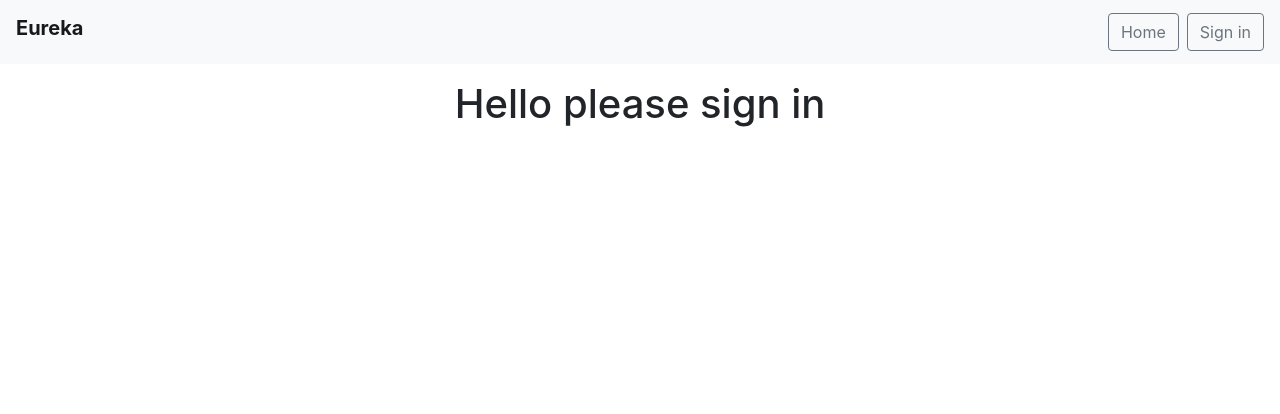
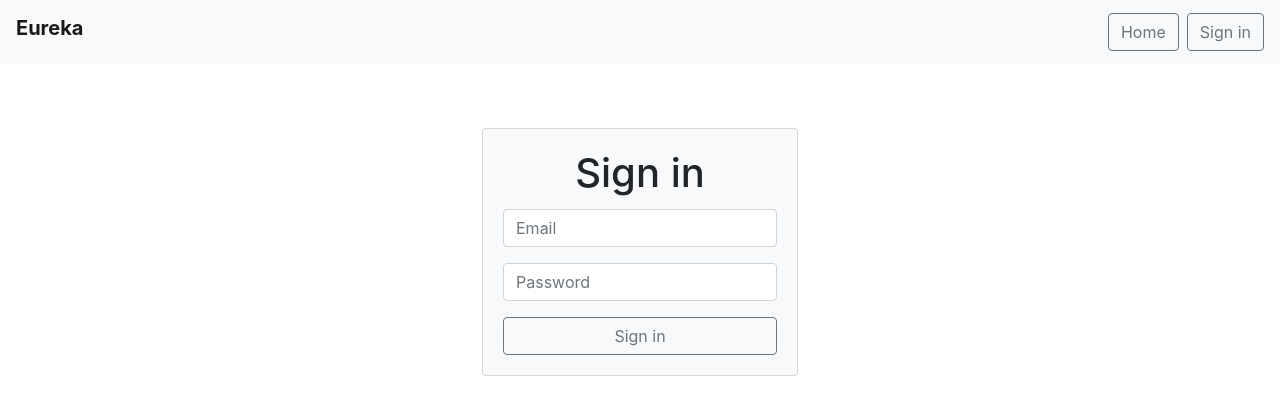
Before and after one commit to samhoward1990/Eureka, a React (Create React App) app in the folder client/: page /sign-in in a window 1280 px wide. Shown: the top 414 px of the page. Built offline with nearby package versions, Linux system fonts and the light colour scheme.

Commit message:
added sign in page and updated App.js

```diff
--- a/client/src/App.js
+++ b/client/src/App.js
@@ -3,9 +3,8 @@ import { BrowserRouter as Router, Switch, Route } from 'react-router-dom';
 
 import Navbar from './components/navbar';
 import HomepageContent from './components/homepage-content';
+import Signin from './components/sign-in';
 import './App.css';
-
-
 function App() {
   return (
     <Router>
@@ -13,7 +12,7 @@ function App() {
         <Navbar />
         <Switch>
           <Route path="/sign-in">
-            <h1>Hello please sign in</h1>
+            <Signin />
           </Route>
           <Route path="/">
             <HomepageContent />
--- /dev/null
+++ b/client/src/components/sign-in.js
@@ -0,0 +1,31 @@
+import React from 'react';
+
+class Signin extends React.Component {
+    render() {
+        return (
+            <div className="container">
+                <div className="row">
+                    <div className="col-sm-12 d-flex justify-content-center mt-5">
+                        <div className="card bg-light">
+                            <div className="card-body">
+                                <h1 className="card-title">Sign in</h1>
+                                <form>
+                                    <div className="form-group">
+                                        <input type="email" className="form-control" id="email" placeholder="Email"></input>
+                                    </div>
+                                    <div className="form-group">
+                                        <input type="password" className="form-control" id="password" placeholder="Password"></input>
+                                    </div>
+                                    <button type="submit" className="btn btn-outline-secondary btn-block">Sign in</button>
+                                </form>
+                            </div>
+
+                        </div>
+                    </div>
+                </div>
+            </div >
+        );
+    }
+}
+
+export default Signin;
```
